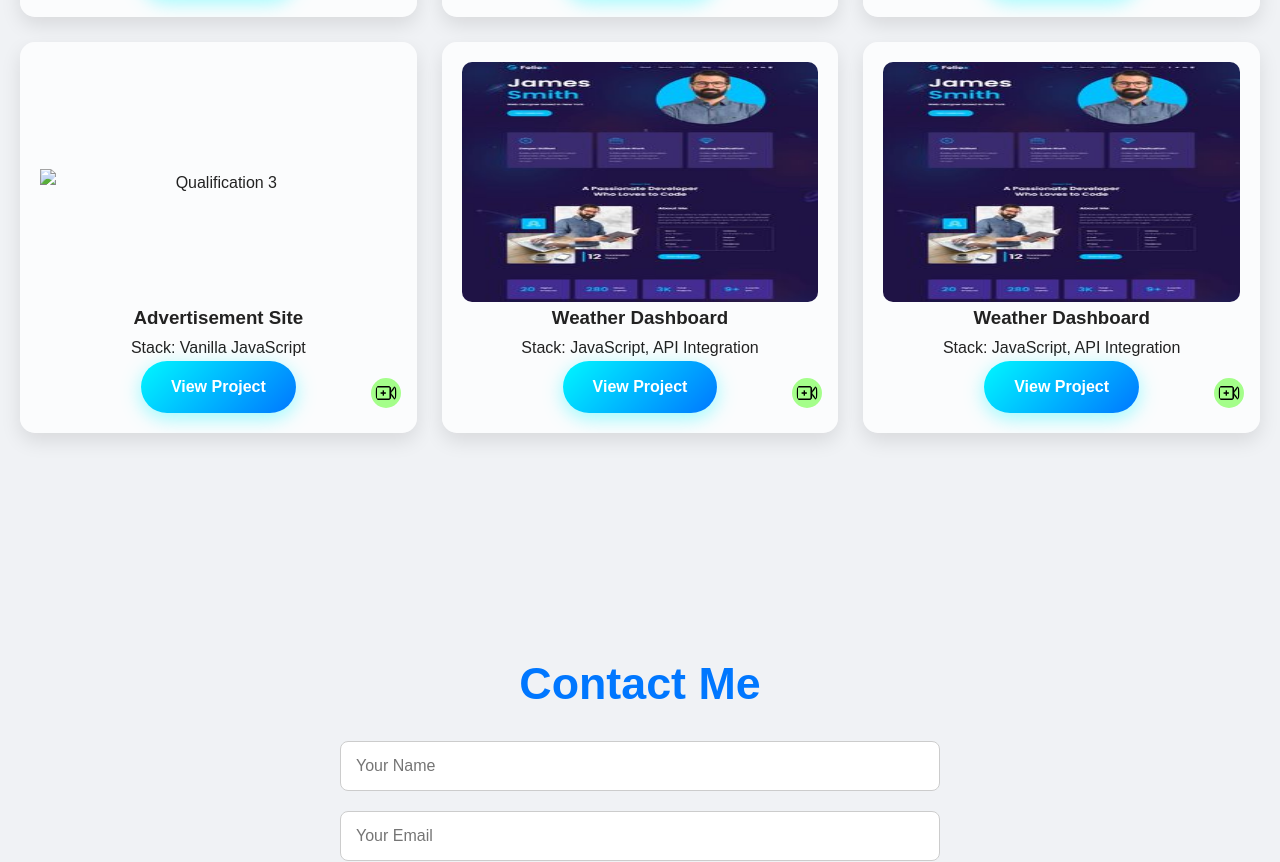
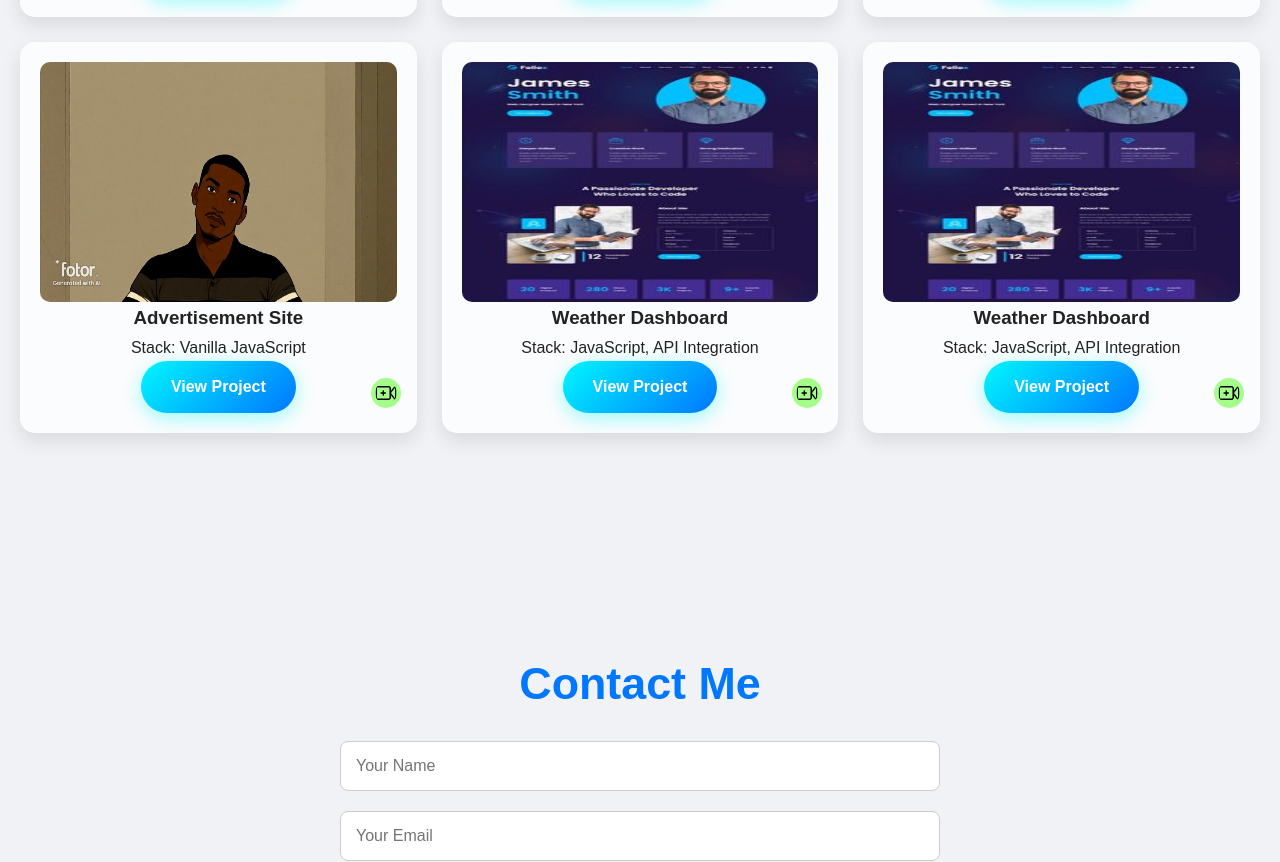
Before and after one commit to kwabenaaseda/Portfolio, a plain HTML site: page pages/projects.html in a window 1280 px wide. Shown: the part 1369-2231 px from the top of the page. Drawn offline with Linux system fonts and the light colour scheme; files whose address does not match are found by name.

Commit message:
Update projects.html

```diff
--- a/pages/projects.html
+++ b/pages/projects.html
@@ -61,7 +61,7 @@
                 <a href="#" class="btn">View Project</a>
             </div>
             <div class="card">
-                <img src="/image/red.png" alt="Qualification 3">
+                <img src="/image/WIN_20240208_17_20_55_Pro-fotor-ai-art-effects-20250428023022.jpg" alt="Qualification 3">
                 <h3>Advertisement Site</h3>
                 <p>Stack: Vanilla JavaScript</p>
                 <a href="https://adshubs.netlify.app/" id="live" target="_blank" rel="noopener noreferrer"><img src="/image/video.png" alt="Live Servers" name="link to live hosted" title="link to live hosted" ></a>
```
